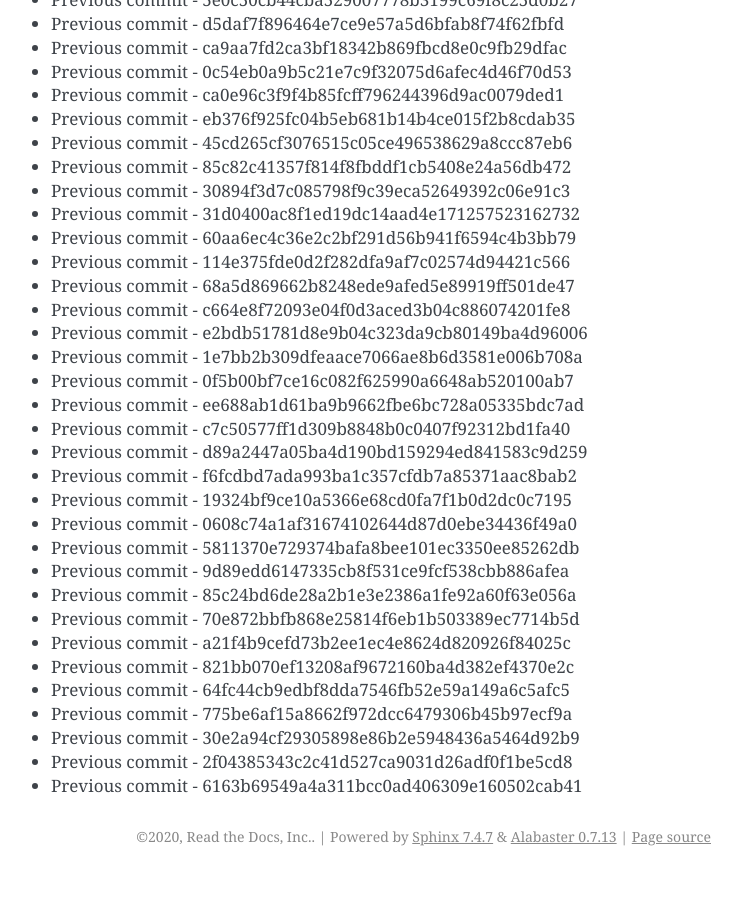
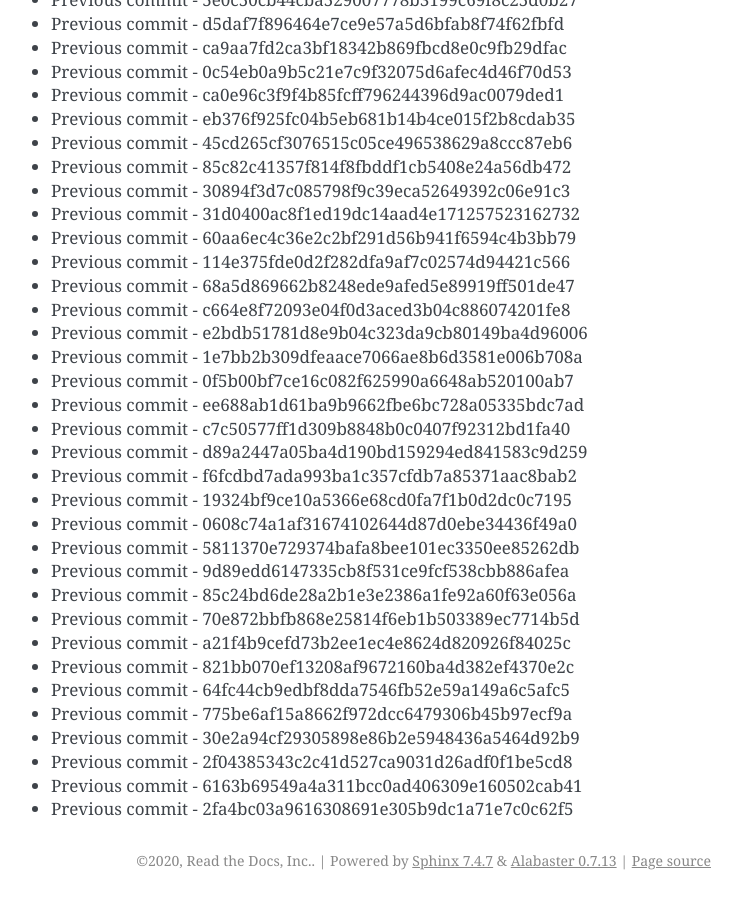
Before and after one commit to readthedocs/rtd-git-stresstest, a Sphinx documentation site: the page built from docs/updates.rst, in a window 1280 px wide and 900 px high, scrolled down 83159 px. Shown: the whole window, without its empty margins (399-1141 px from the left). Built offline with Sphinx 7.4.7, drawn with Linux system fonts in a browser that asks for light colours; before the commit the page ends 84035 px from its top, so only the background shows below that.

Commit message:
Generating commit from previous: 2fa4bc03a9616308691e305b9dc1a71e7c0c62f5

```diff
--- a/docs/updates.rst
+++ b/docs/updates.rst
@@ -3526,3 +3526,4 @@ It can be tested for any performance characteristics.
 * Previous commit - 30e2a94cf29305898e86b2e5948436a5464d92b9
 * Previous commit - 2f04385343c2c41d527ca9031d26adf0f1be5cd8
 * Previous commit - 6163b69549a4a311bcc0ad406309e160502cab41
+* Previous commit - 2fa4bc03a9616308691e305b9dc1a71e7c0c62f5
```
